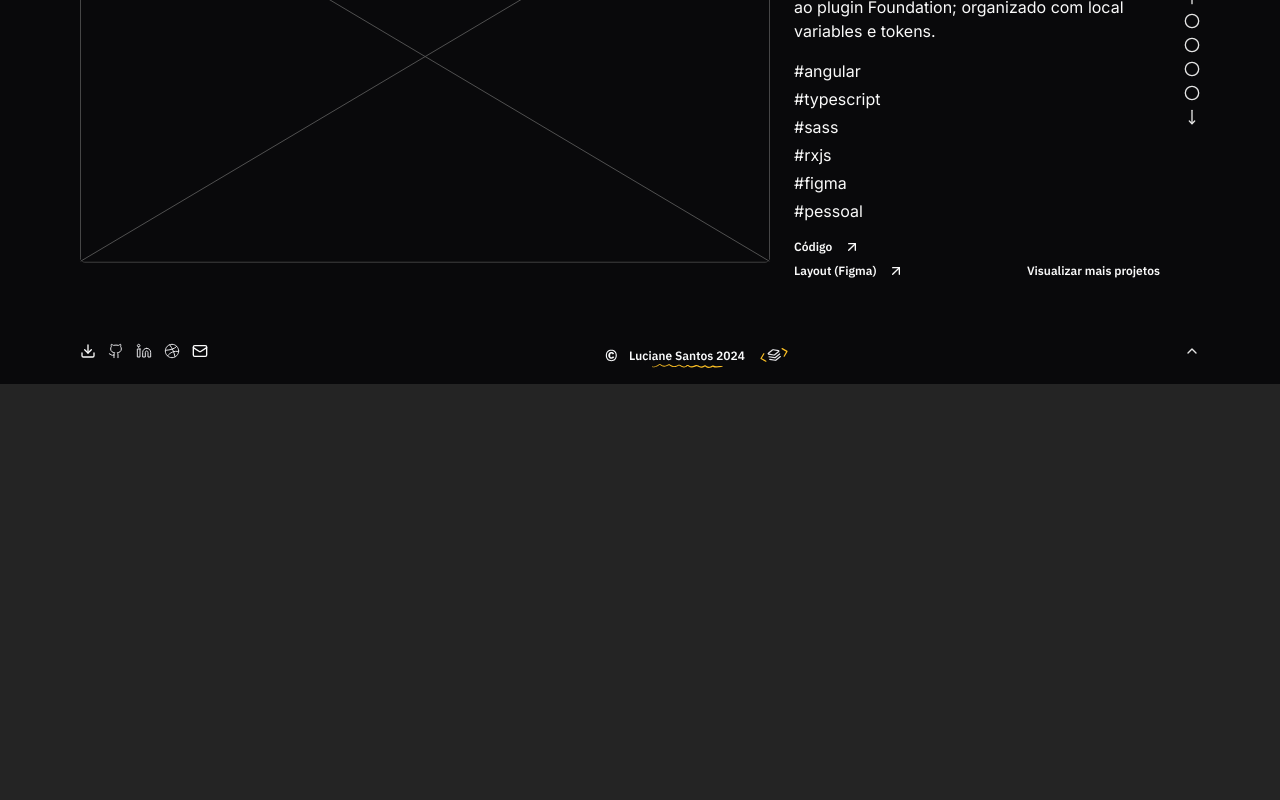
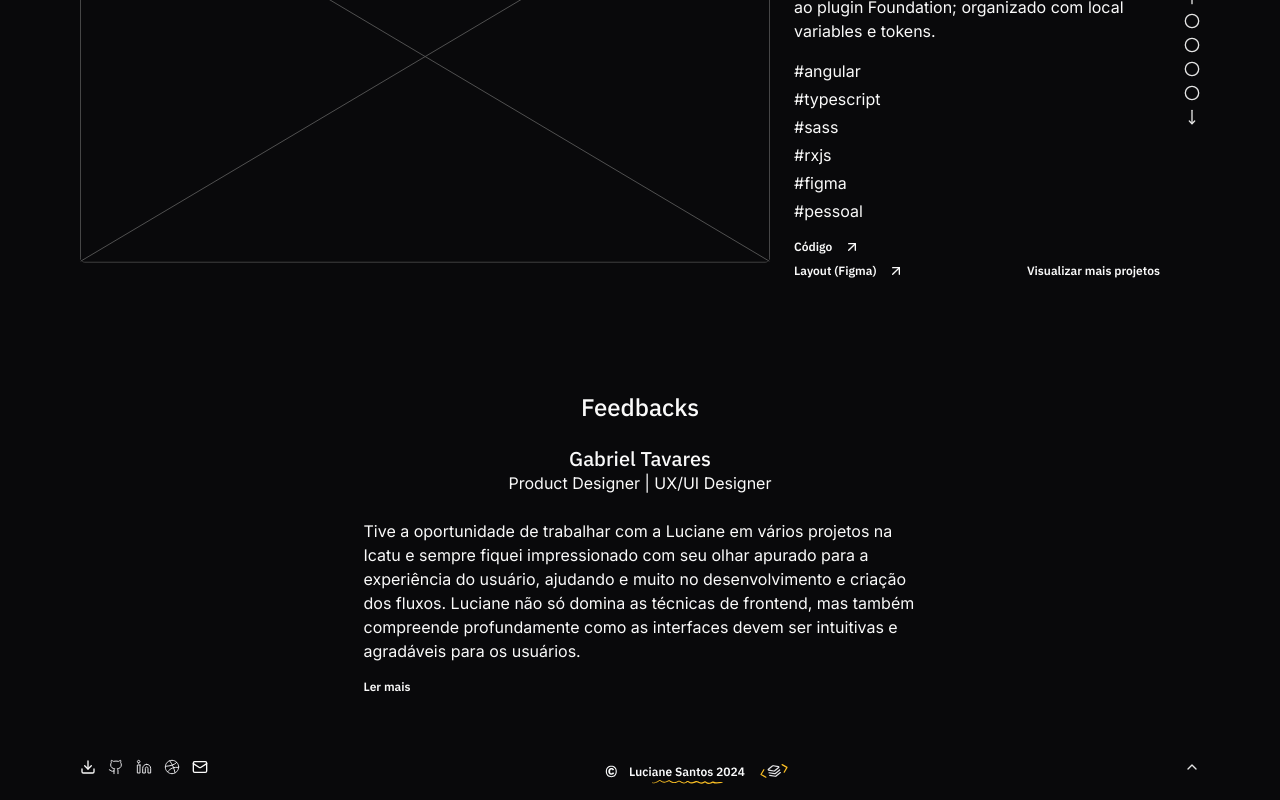
Before and after one commit to lucianesantcs/lucianesantcs.github.io, a React (Vite) app: page / in a window 1280 px wide. Shown: the part 1305-2105 px from the top of the page. Before the commit the page ends 1689 px from the top, so only its background shows below. Built offline with nearby package versions, Linux system fonts and the light colour scheme.

Commit message:
feat: criado section feedbacks

```diff
--- a/src/App.tsx
+++ b/src/App.tsx
@@ -2,6 +2,7 @@ import "./App.css";
 import Footer from "./components/layouts/Footer/Footer";
 import Header from "./components/layouts/Header/Header";
 import Experiencia from "./sections/Experiencia";
+import Feedbacks from "./sections/Feedbacks";
 import Sobre from "./sections/Sobre";
 import Trabalhos from "./sections/Trabalhos";
 
@@ -13,6 +14,7 @@ function App() {
         <Sobre />
         <Experiencia />
         <Trabalhos />
+        <Feedbacks />
       </main>
       <Footer />
     </>
--- /dev/null
+++ b/src/sections/Feedbacks.tsx
@@ -0,0 +1,50 @@
+import Button from "@/components/ui/Button";
+import { useState } from "react";
+
+const Feedbacks = () => {
+  const [isExpanded, setIsExpanded] = useState(false);
+
+  const descricao = `Tive a oportunidade de trabalhar com a Luciane em vários projetos na
+          Icatu e sempre fiquei impressionado com seu olhar apurado para a
+          experiência do usuário, ajudando e muito no desenvolvimento e criação
+          dos fluxos. Luciane não só domina as técnicas de frontend, mas também
+          compreende profundamente como as interfaces devem ser intuitivas e
+          agradáveis para os usuários. Além disso, é uma colega de equipe
+          incrível. Ela contribuiu de forma proativa para o sucesso dos
+          projetos, colaborando de maneira eficaz com outros membros da equipe.
+          Sua capacidade de comunicação clara e aberta ajuda a manter todos no
+          mesmo ritmo, o que resulta em entregas pontuais e de alta qualidade.
+          Ela não apenas identifica problemas, mas também propõe soluções
+          práticas e inovadoras. Sua mentalidade focada em soluções, aliada ao
+          seu amplo conhecimento em desenvolvimento, é uma verdadeira vantagem
+          para qualquer equipe de desenvolvimento.`;
+
+  const descricaoTruncada = descricao.slice(0, 420);
+
+  const handleLerMais = () => setIsExpanded(!isExpanded);
+
+  return (
+    <section className="flex flex-col justify-center w-full gap-6 mt-28">
+      <h2 className="font-serif text-2xl font-medium text-center">Feedbacks</h2>
+      <div className="flex flex-col">
+        <h3 className="font-serif text-xl leading-6 font-medium text-center">
+          Gabriel Tavares
+        </h3>
+        <p className="font-sans text-base text-center">
+          Product Designer | UX/UI Designer
+        </p>
+      </div>
+      <div className="flex flex-col gap-4 item-start max-w-553 mx-auto">
+        <p className="font-sans text-base">
+          {isExpanded ? descricao : descricaoTruncada}
+        </p>
+        <Button
+          label={isExpanded ? "Ler menos" : "Ler mais"}
+          onClick={() => handleLerMais()}
+        />
+      </div>
+    </section>
+  );
+};
+
+export default Feedbacks;
--- a/tailwind.config.js
+++ b/tailwind.config.js
@@ -58,6 +58,7 @@ export default {
       maxWidth: {
         '144': '90rem',
         '458': '28.625rem',
+        '553': '34.5625rem',
       }
     },
   },
```
